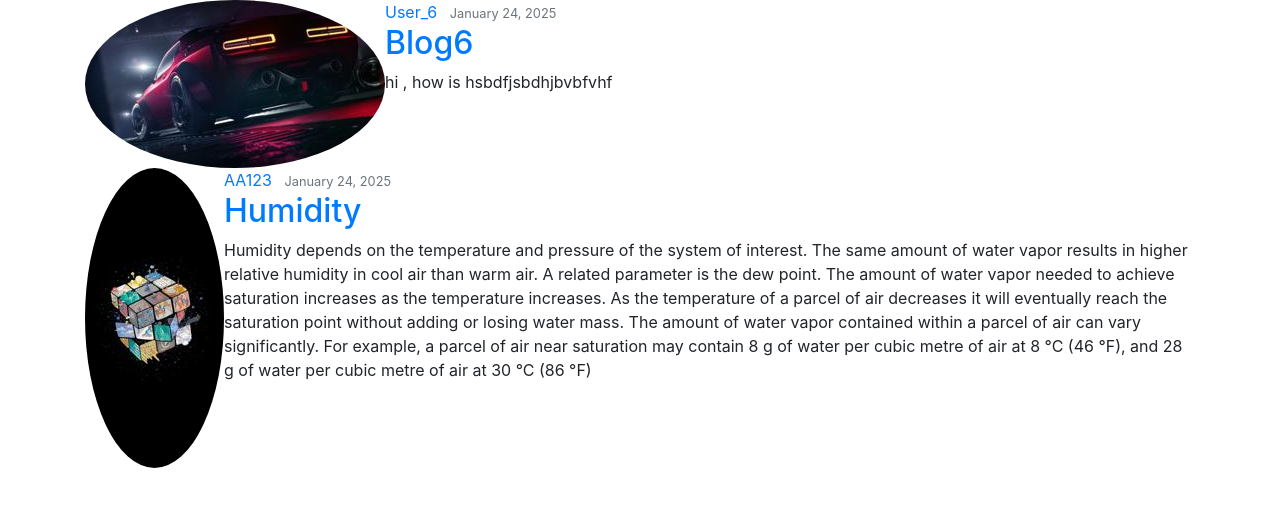
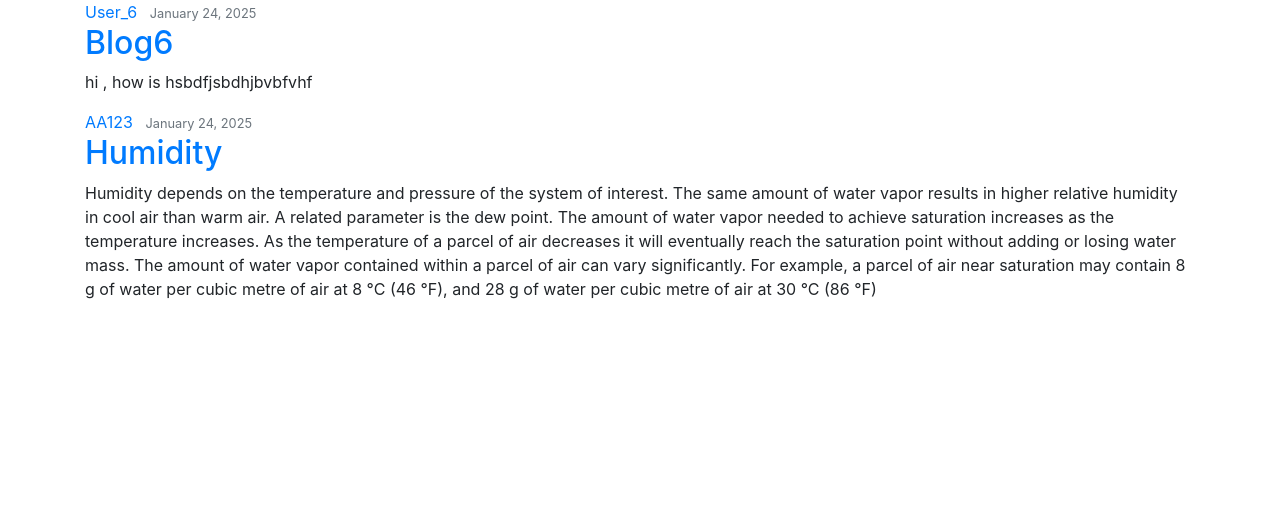
Before and after one commit to aswinashok62/DjangoBlogapp, a Django app: page / in a window 1280 px wide. Shown: the part 74-581 px from the top of the page. Run offline with Django 3.2, Linux system fonts and the light colour scheme; data comes from the database, SQL or seed files in the repository; some libraries are stand-ins or nearby versions.

Commit message:
home.html

```diff
--- a/blog/templates/blog/home.html
+++ b/blog/templates/blog/home.html
@@ -4,7 +4,7 @@
     {% for post in posts %}
         <article class="media content-section">
           {% if post.author.profile.image %}
-            <img class="rounded-circle article-img" src="{{ post.author.profile.image.url }}">
+<!--             <img class="rounded-circle article-img" src="{{ post.author.profile.image.url }}"> -->
           {% else %}
 
           {% endif %}
```
